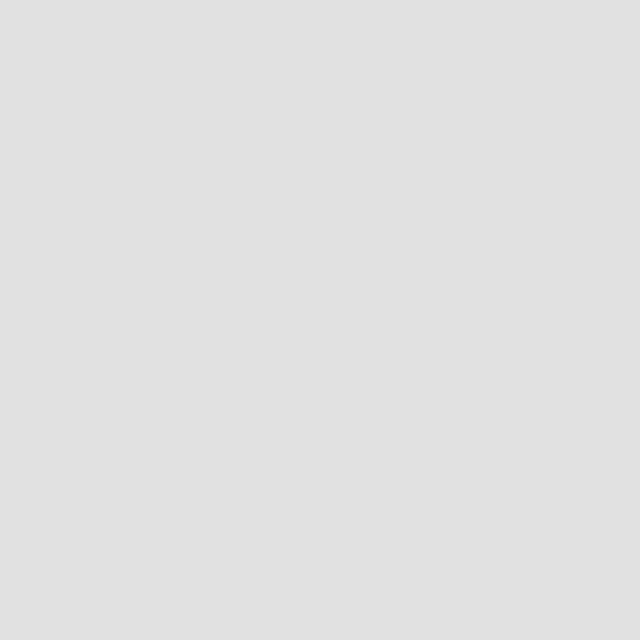
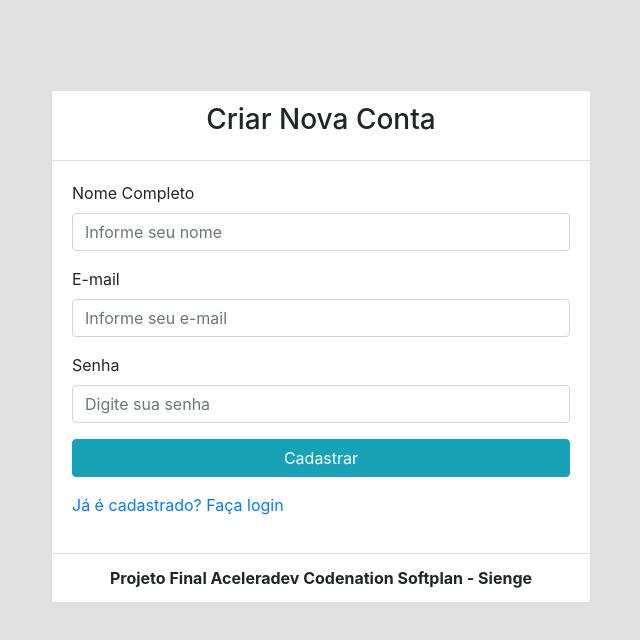
Before and after one commit to leoslemos/client-roupadesapo, a React (Create React App) app: page /cadastroUsuario in a window 1280 px wide. Shown: the top 640 px of the page, without its empty margins (319-959 px from the left). Built offline with nearby package versions, Linux system fonts and the light colour scheme.

Commit message:
Mudanças no componente CadastroUsuario e criação de funções e requisição para registrar usuário

```diff
--- a/package.json
+++ b/package.json
@@ -4,8 +4,6 @@
   "private": true,
   "dependencies": {
     "axios": "^0.19.0",
-    "axios-oauth-client": "^1.2.1",
-    "axios-token-interceptor": "^0.2.0",
     "bootstrap": "^4.3.1",
     "editorconfig": "^0.15.3",
     "react": "^16.12.0",
--- a/src/components/App.js
+++ b/src/components/App.js
@@ -4,9 +4,9 @@ import { BrowserRouter, Route } from 'react-router-dom';
 import Login from './Login';
 import CadastroUsuario from './CadastroUsuario';
 import ErroLista from './ErroLista';
-import ErroDetalhe from './ErroDetalhe';
-import Cabecalho from './Cabecalho';
-import Rodape from './Rodape';
+// import ErroDetalhe from './ErroDetalhe';
+// import Cabecalho from './Cabecalho';
+// import Rodape from './Rodape';
 import { isAuthenticated } from '../service/auth';
 
 
@@ -16,6 +16,7 @@ function App() {
     <BrowserRouter>
       <div className="app">
         <Route path='/' exact component={isAuthenticated ? ErroLista : Login} />
+        <Route path='/cadastroUsuario' component={CadastroUsuario} />
       </div>
     </BrowserRouter>
   );
--- a/src/components/CadastroUsuario.js
+++ b/src/components/CadastroUsuario.js
@@ -1,33 +1,118 @@
 import React from 'react';
 import { Link } from 'react-router-dom';
-import '../css/login.css';
+import axios from 'axios';
 
+const initialState = {
+    user: {
+        email: '',
+        password: '',
+        fullName: ''
+    }
+}
 
-const CadastroUsuario = props => {
+const API_URL = "http://localhost:8080";
+
+class CadastroUsuario extends React.Component {
+    constructor(props) {
+        super(props);
+        this.state = {...initialState};
+
+        this.handleSubmit = this.handleSubmit.bind(this);
+        this.handleChangeEmail = this.handleChangeEmail.bind(this);
+        this.handleChangePassword = this.handleChangePassword.bind(this);
+        this.handleChangeName = this.handleChangeName.bind(this);
+    }
+
+    handleSubmit(e) {
+        e.preventDefault();
+        const { history } = this.props;
+
+        let email    = this.state.user.email;
+        let password = this.state.user.password;
+        let fullName = this.state.user.fullName;
+
+        axios.post(`${API_URL}/v1/user`,
+            { email: `${email}`, password: `${password}`, fullName: `${fullName}` })
+            .then(resp => {
+                if (resp.status === 201 && resp.data !== null) {
+                    history.push('/');
+                }
+            })
+            .catch(error => {
+                console.log("error: " + error);
+        });
+    }
+
+    handleChangeName(e) {
+        e.persist();
+        this.setState(prevState => ({
+            user: {
+                ...prevState.user,
+                fullName: e.target.value
+            }
+        }));
+    }
+
+    handleChangeEmail(e) {
+        e.persist();
+        this.setState(prevState => ({
+            user: {
+                ...prevState.user,
+                email: e.target.value
+            }
+        }));
+    }
+
+    handleChangePassword(e) {
+        e.persist();
+        this.setState(prevState => ({
+            user: {
+                ...prevState.user,
+                password: e.target.value
+            }
+        }));
+    }
+
+    render() {
         return(
-        <div  className='div-login'>
-            <h3> Central de Erros</h3>
-            <h4> Roupa de Sapo</h4>
-            <div className='div-content cadastro-usuario'>
-                <form>
-                    <form className='form-group'>
+            <div className='container form-login'>
+                <div className="row justify-content-center align-items-center h-100">
+                    <div className="col col-sm-6 col-md-6 col-lg-4 col-xl-6">
+                        <div className="card">
+                            <div className="card-header bg-white">
+                                <h3 className="card-title text-center">Criar Nova Conta</h3>
+                            </div>
+                            <div className="card-body">
+                                <form onSubmit={this.handleSubmit}>
+                                    <div className='form-group'>
                                         <label className='form-label'>Nome Completo</label><br />
-                        <input className='form-control' type='email' placeholder='Informe seu nome'></input>
-                    </form>
-                    <form className='form-group'>
+                                        <input className='form-control' type='text' name='fullName' placeholder='Informe seu nome' onChange={this.handleChangeName}></input>
+                                    </div>
+                                    <div className='form-group'>
                                         <label className='form-label'>E-mail</label><br />
-                        <input className='form-control' type='email' placeholder='Informe seu e-mail'></input>
-                    </form>
-                    <form className='form-group'>
+                                        <input className='form-control' type='email' name='email' placeholder='Informe seu e-mail' onChange={this.handleChangeEmail}></input>
+                                    </div>
+                                    <div className='form-group'>
                                         <label className='form-label'>Senha</label><br />
-                        <input className='form-control' type='password' placeholder='Digite sua senha'></input>
-                    </form>
-                    <Link to='/'><button className='btn-block'>Salvar</button></Link>
+                                        <input className='form-control' type='password' name='password' placeholder='Digite sua senha' onChange={this.handleChangePassword}></input>
+                                    </div>
+                                    <div className="form-group">
+                                        <button type="submit" className='btn btn-info btn-block'>Cadastrar</button>
+                                    </div>
+                                    <div className="form-group justify-content-center">
+                                        <Link to='/' >Já é cadastrado? Faça login</Link>
+                                    </div>
                                 </form>
                             </div>
-            <p><b>Projeto Final Aceleradev Codenation Softplan - Sienge</b></p>
+                            <div className="card-footer bg-white text-center">
+                                <span><b>Projeto Final Aceleradev Codenation Softplan - Sienge</b></span>
+                            </div>
+                        </div>
+                    </div>
+                </div>
             </div>
         )
     }
+}
 
 export default CadastroUsuario;
--- a/src/components/Login.js
+++ b/src/components/Login.js
@@ -99,7 +99,7 @@ export default class Login extends React.Component {
                                         <button type="submit" className='btn btn-info btn-block'>Acessar</button>
                                     </div>
                                     <div className="form-group justify-content-center">
-                                        <Link to='/cadastroUsuario' >Novo Cadastro</Link>
+                                        <Link to='/cadastroUsuario' >Novo aqui? Registre-se</Link>
                                     </div>
                                 </form>
                             </div>
```
Also changed, not shown: 1 other file (tests, documents, lock files or other folders). Lines whose indentation alone changed are shown as unchanged.
